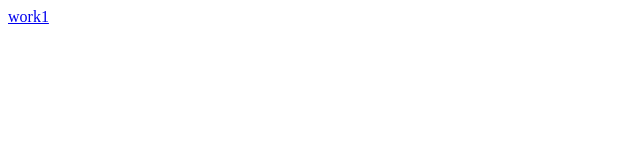
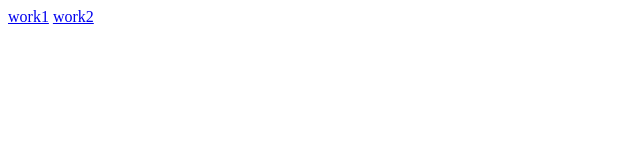
Before and after one commit to Bastaks14096/web2566, a plain HTML site: page index.html in a window 1280 px wide. Shown: the full height of the page, 0-640 px from the left. Drawn offline with Linux system fonts and the light colour scheme.

Commit message:
add link to work2.html

```diff
--- a/index.html
+++ b/index.html
@@ -7,5 +7,6 @@
 </head>
 <body>
     <a href="work1.html">work1</a>
+    <a href="work2.html">work2</a>
 </body>
 </html>
```
